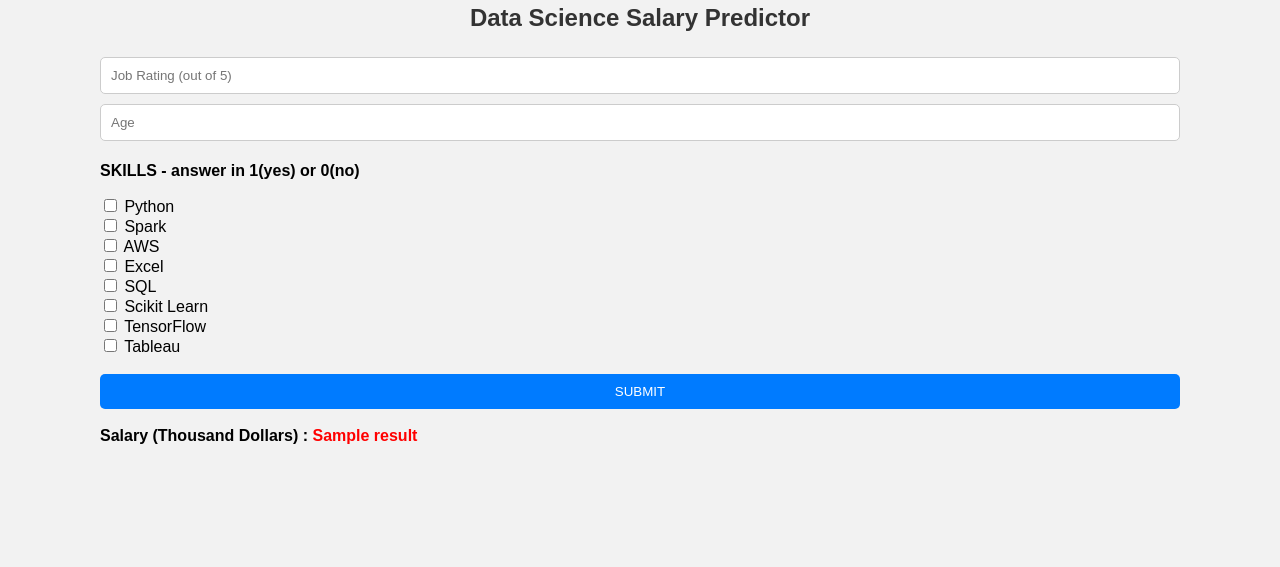
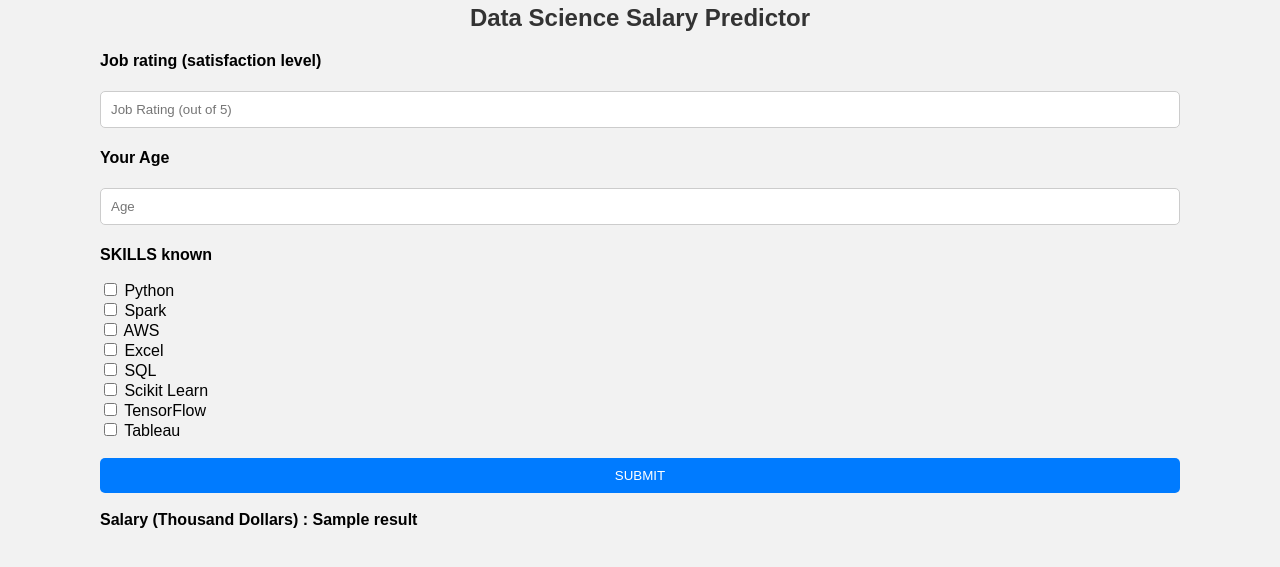
Before and after one commit to binge-coder/flask-ml-project, a Flask app: template app/templates/form.html in a window 1280 px wide. Shown: the top 567 px of the page. Run offline with Flask 3, Linux system fonts and the light colour scheme; the template is opened without the code that fills it: most values are stand-ins (such as "Sample title", 1, 10 or a date in 2020); parts of the project's set-up code (start-up, migrations or seed data) failed here and were passed over.

Commit message:
final commit

```diff
--- a/app/templates/form.html
+++ b/app/templates/form.html
@@ -5,11 +5,13 @@
 <h2>Data Science Salary Predictor</h2>
 
 <form action="{{ url_for('form') }}" method="post">
+	<p>Job rating (satisfaction level)</p>
     <input type="text" name="Rating" placeholder="Job Rating (out of 5)" required="required" />
     <br>
+	<p>Your Age</p>
     <input type="text" name="Age" placeholder="Age" required="required" />
     <br>
-    <p>SKILLS - answer in 1(yes) or 0(no)</p>
+    <p>SKILLS known</p>
     <input type="checkbox" name="Python" value="1"> Python
     <br>
     <input type="checkbox" name="spark" value="1"> Spark
@@ -32,5 +34,5 @@
     <br>
     <br>
 
-    <b>Salary (Thousand Dollars) : <span style="color:red;">{{result}}</span></b>
+    <b>Salary (Thousand Dollars) : <span>{{result}}</span></b>
 </form>
```
Also changed, not shown: README.txt.
